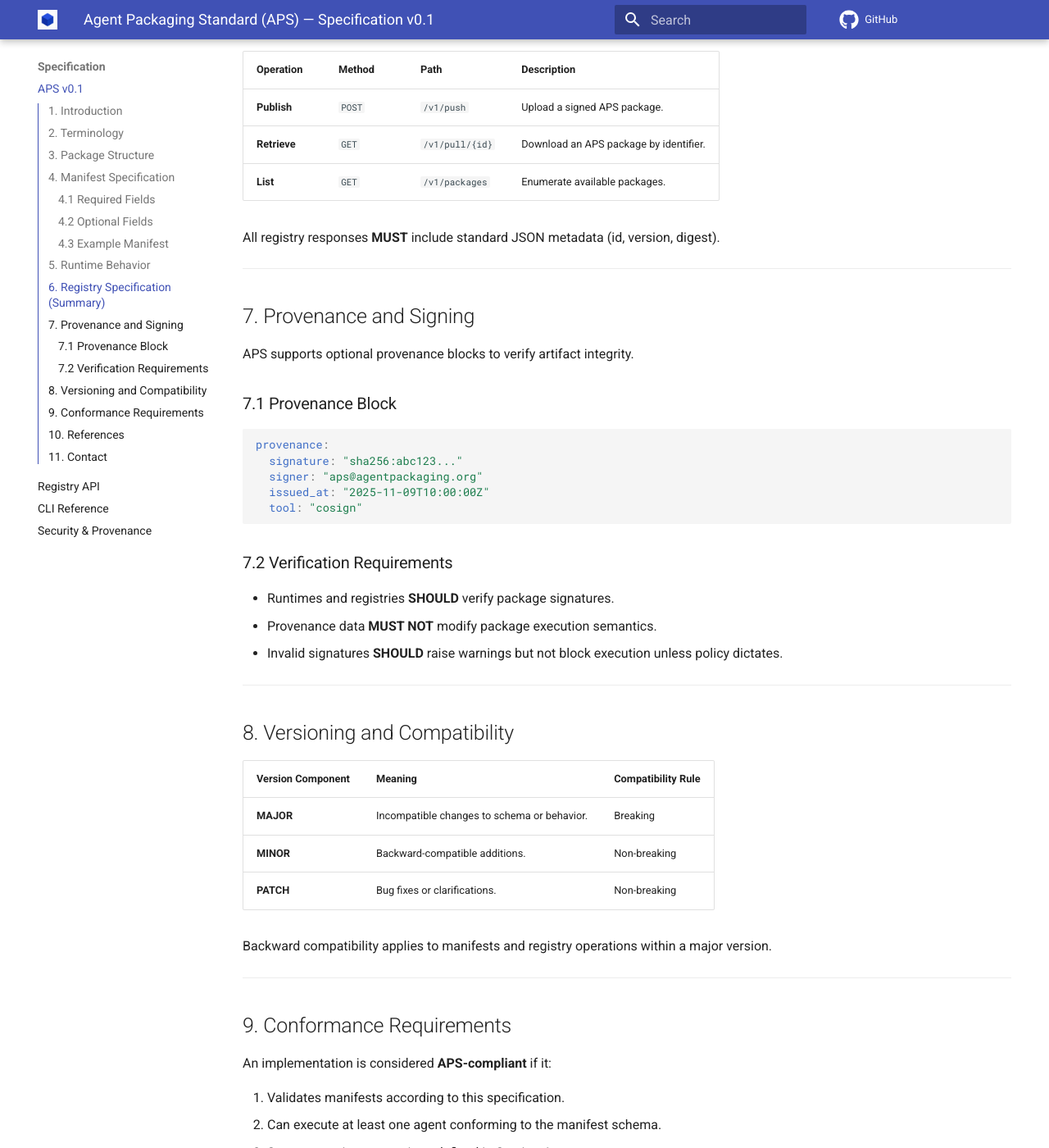
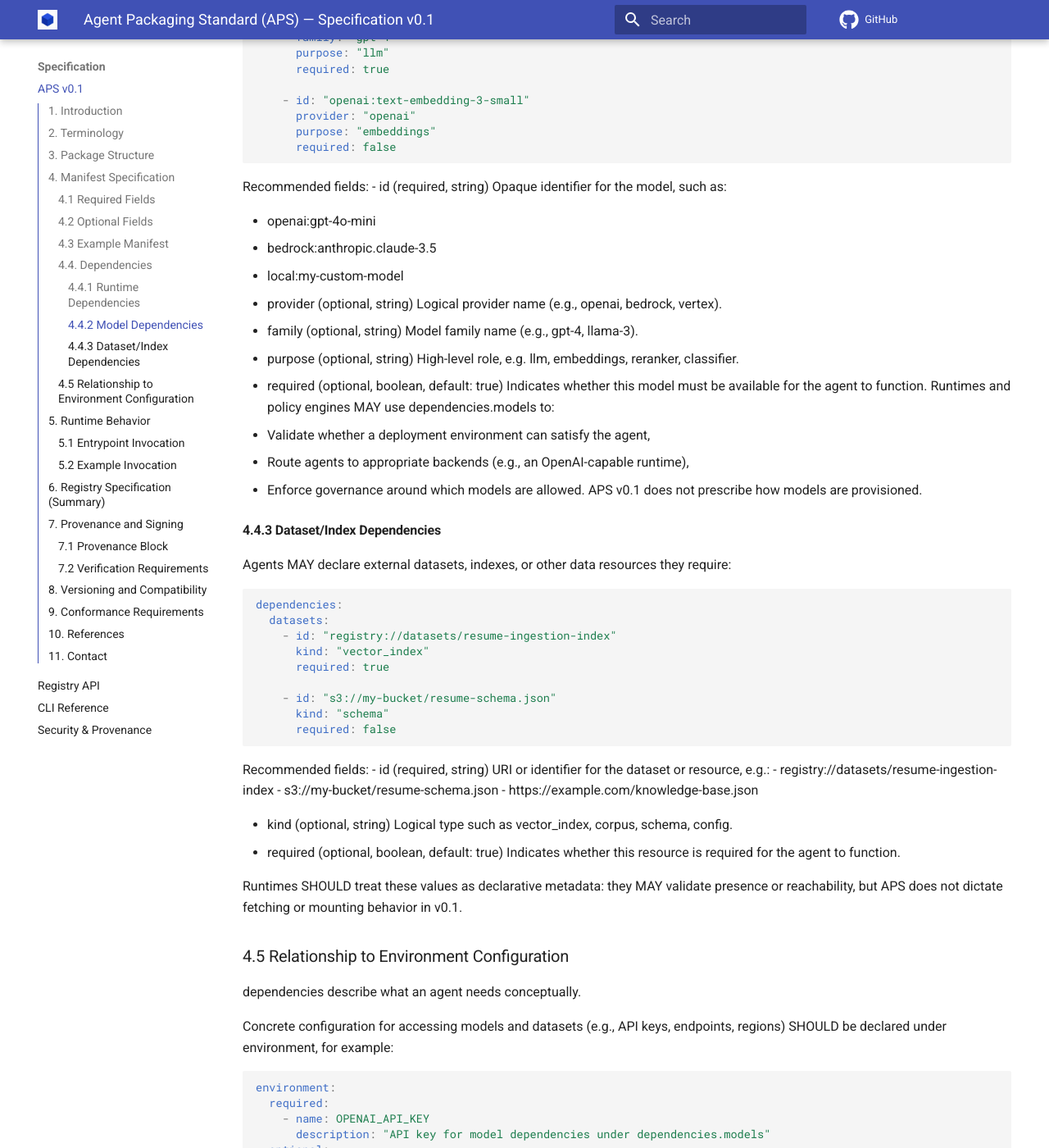
Before and after one commit to vedahegde60/agent-packaging-standard, an MkDocs documentation site: the page built from docs/specs/APS-v0.1.md, in a window 1280 px wide and 1400 px high, scrolled down 3248 px. Shown: the whole window at 82% size. Built offline with MkDocs 1.6.1 and Material for MkDocs 9.7.7, drawn with Linux system fonts in a browser that asks for light colours; comment, search, counter and statistics services are not loaded; some of the changed text lies outside the part shown.

Commit message:
feat: support v0.1 spec manifest format with backward compatibility
- Update template to use flat runtime/entrypoint format per v0.1 spec
- Add _get_python_entrypoint() helper supporting both old and new formats
- Update cmd_init to use template file instead of hardcoded string
- Clarify spec section 5.1: runtime determines invocation method
- Add environment field to spec optional fields
- Update dev-setup.md to reflect automatic test isolation
- All tests pass, backward compatible with existing agents

````diff
--- a/docs/specs/APS-v0.1.md
+++ b/docs/specs/APS-v0.1.md
@@ -71,7 +71,8 @@
 |--------|------|-------------|
 | `author` | string | Author or maintainer name/email. |
 | `license` | string | SPDX identifier or license reference. |
-| `dependencies` | list | Optional runtime dependencies or requirements. |
+| `dependencies` | map | Optional runtime dependencies or requirements. |
+| `environment` | map | Optional environment variable declarations. |
 | `inputs` | list | Input parameter definitions. |
 | `outputs` | list | Output field definitions. |
 | `provenance` | map | Optional metadata block for signatures or build provenance. |
@@ -94,8 +95,117 @@
 license: MIT
 author: "APS Working Group <contact@agentpackaging.org>"
 ```
+### 4.4. Dependencies
 
+Agents MAY declare dependencies to describe what they require from the execution environment.
+These are **descriptive hints**, not installation instructions, in APS v0.1.
+
+#### 4.4.1 Runtime Dependencies
+
+Runtime dependencies describe the execution environment (Python version, OS packages, etc.):
+
+```yaml
+dependencies:
+  python: ">=3.10"
+  packages:
+    - "scikit-learn>=1.3"
+    - "requests>=2.31"
+  system:
+    - "tesseract"
+    - "ffmpeg"
+```
+- python (string) — minimum required interpreter version.
+- packages (list of strings) — language-level dependencies (e.g., pip packages).
+- system (list of strings) — system-level tools or libraries the agent expects.
+
+APS v0.1 does not define auto-install behavior. Runtimes MAY use this information for validation or environment provisioning.
+
+#### 4.4.2 Model Dependencies
+Agents MAY declare which models they depend on (LLMs, embedding models, etc.):
+```yaml
+dependencies:
+  models:
+    - id: "openai:gpt-4o-mini"
+      provider: "openai"
+      family: "gpt-4"
+      purpose: "llm"
+      required: true
+
+    - id: "openai:text-embedding-3-small"
+      provider: "openai"
+      purpose: "embeddings"
+      required: false
+```
+
+Recommended fields:
+- id (required, string)
+  Opaque identifier for the model, such as:
+
+  - openai:gpt-4o-mini
+  - bedrock:anthropic.claude-3.5
+  - local:my-custom-model
+
+- provider (optional, string)
+  Logical provider name (e.g., openai, bedrock, vertex).
+- family (optional, string)
+  Model family name (e.g., gpt-4, llama-3).
+- purpose (optional, string)
+  High-level role, e.g. llm, embeddings, reranker, classifier.
+- required (optional, boolean, default: true)
+  Indicates whether this model must be available for the agent to function.
+Runtimes and policy engines MAY use dependencies.models to:
+- Validate whether a deployment environment can satisfy the agent,
+- Route agents to appropriate backends (e.g., an OpenAI-capable runtime),
+
+- Enforce governance around which models are allowed.
+APS v0.1 does not prescribe how models are provisioned.
+
+#### 4.4.3 Dataset/Index Dependencies
+Agents MAY declare external datasets, indexes, or other data resources they require:
+```yaml
+dependencies:
+  datasets:
+    - id: "registry://datasets/resume-ingestion-index"
+      kind: "vector_index"
+      required: true
+
+    - id: "s3://my-bucket/resume-schema.json"
+      kind: "schema"
+      required: false
+```
+Recommended fields:
+- id (required, string)
+  URI or identifier for the dataset or resource, e.g.:
+  - registry://datasets/resume-ingestion-index
+  - s3://my-bucket/resume-schema.json
+  - https://example.com/knowledge-base.json
+
+- kind (optional, string)
+  Logical type such as vector_index, corpus, schema, config.
+- required (optional, boolean, default: true)
+  Indicates whether this resource is required for the agent to function.
+
+Runtimes SHOULD treat these values as declarative metadata:
+they MAY validate presence or reachability, but APS does not dictate fetching or mounting behavior in v0.1.
+
+### 4.5 Relationship to Environment Configuration
+
+dependencies describe what an agent needs conceptually.
+
+Concrete configuration for accessing models and datasets (e.g., API keys, endpoints, regions) SHOULD be declared under environment, for example:
+```yaml
+environment:
+  required:
+    - name: OPENAI_API_KEY
+      description: "API key for model dependencies under dependencies.models"
+  optional:
+    - name: RAG_INDEX_URI
+      default: "registry://datasets/resume-ingestion-index"
+      description: "Override default dataset index location"
+```
+This separation allows APS manifests to remain portable while deployment-specific details are provided via environment variables or runtime configuration.
 ---
+
 
 ## 5. Runtime Behavior
 
@@ -107,10 +217,20 @@
 4. Execute the declared entrypoint according to the specified runtime.
 5. Capture and return outputs in JSON format.
 
-Example invocation:
+### 5.1 Entrypoint Invocation
+
+The runtime **MUST** invoke the entrypoint by prepending the appropriate interpreter command based on the `runtime` field:
+
+- `runtime: python3` → execute as `python <entrypoint>`
+- `runtime: nodejs` → execute as `node <entrypoint>`
+- `runtime: bash` → execute as `bash <entrypoint>`
+
+The working directory **MUST** be set to the package root, and the `src/` directory (if present) **SHOULD** be added to the language-specific module path (e.g., `PYTHONPATH` for Python).
+
+### 5.2 Example Invocation
 
 ```bash
-aps run examples/echo-agent --input '{"text": "hello"}'
+echo '{"text": "hello"}' | aps run examples/echo-agent
 ```
 
 Expected output:
````
Also changed, not shown: other parts of docs/specs/APS-v0.1.md (+1 -1 lines), cli/src/aps_cli/templates/aps-manifest.yaml (+53 -29 lines), 1 other file.
